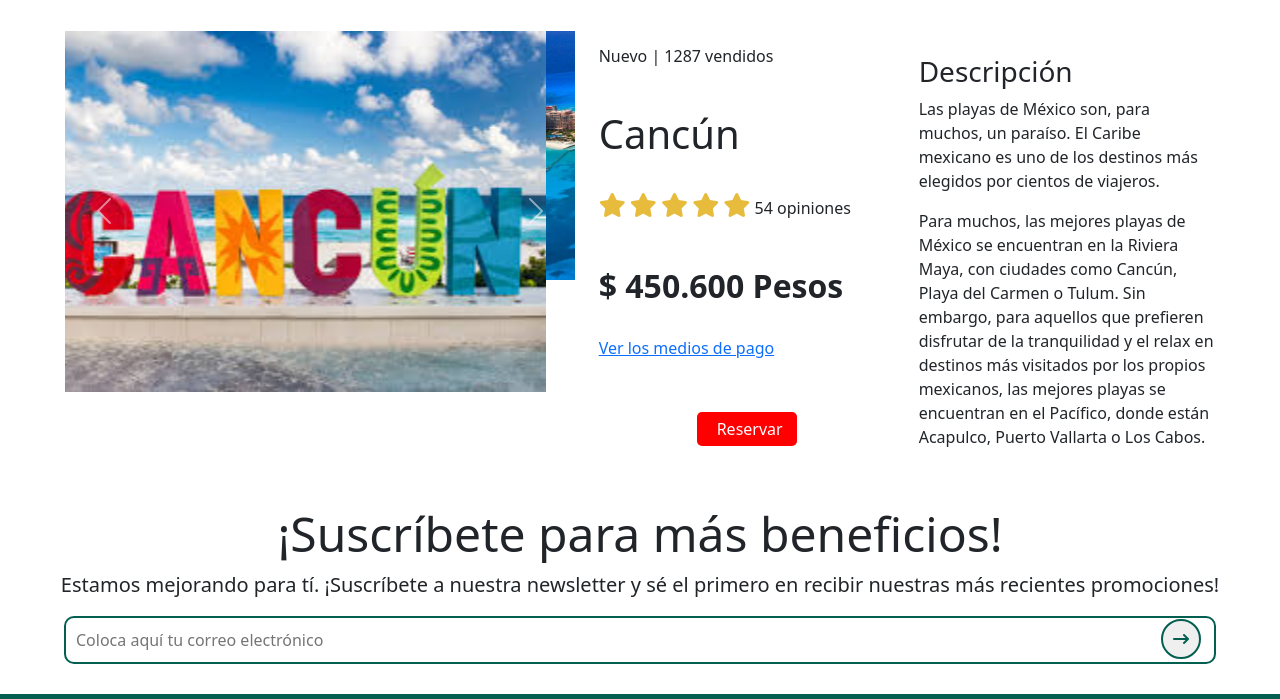
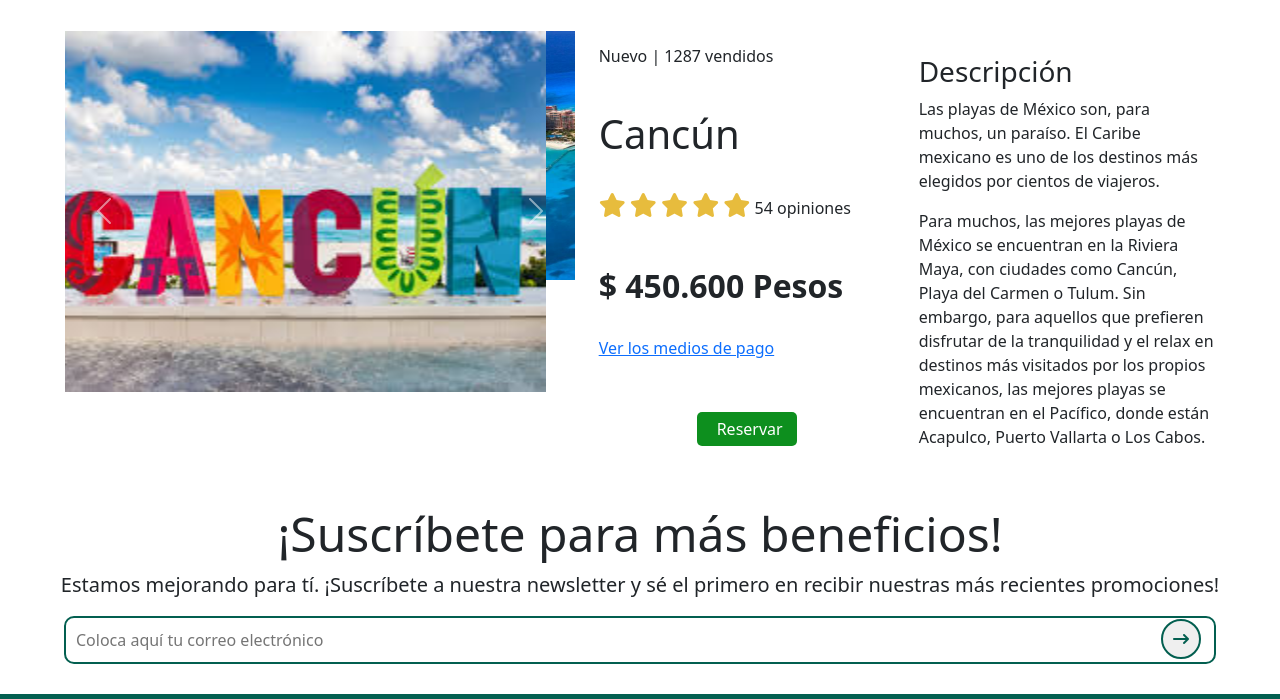
Before and after one commit to maxirosanda/viajesFlavia, a website: page pages/producto.html in a window 1280 px wide. Shown: the part 91-790 px from the top of the page. Drawn offline with nearby package versions, Linux system fonts and the light colour scheme.

Commit message:
cambios color logo blanco o verde

```diff
--- a/pages/producto.html
+++ b/pages/producto.html
@@ -6,7 +6,7 @@
     <meta name="viewport" content="width=device-width, initial-scale=1.0">
     <title>Document</title>
     <meta name="description" content="Las playas de México son, para muchos, un paraíso. El Caribe mexicano es uno de los destinos más elegidos por cientos de viajeros que, tanto en la Riviera Maya como en el Pacífico, disfrutan del mar azul y las playas de arena blanca.">
-    <link rel="shortcut icon" href="../multimedia/img/logo.png" type="image/x-icon">
+    <link rel="shortcut icon" href="./multimedia/img/logo-verde-01.png" type="image/png"/>
     <link rel="stylesheet" href="https://cdnjs.cloudflare.com/ajax/libs/font-awesome/6.3.0/css/all.min.css" integrity="sha512-SzlrxWUlpfuzQ+pcUCosxcglQRNAq/DZjVsC0lE40xsADsfeQoEypE+enwcOiGjk/bSuGGKHEyjSoQ1zVisanQ==" crossorigin="anonymous" referrerpolicy="no-referrer" />
     <link href="https://cdn.jsdelivr.net/npm/bootstrap@5.3.0-alpha1/dist/css/bootstrap.min.css" rel="stylesheet" integrity="sha384-GLhlTQ8iRABdZLl6O3oVMWSktQOp6b7In1Zl3/Jr59b6EGGoI1aFkw7cmDA6j6gD" crossorigin="anonymous">
     <link rel="stylesheet" href="../css/styles.css">
--- a/scss/_producto.scss
+++ b/scss/_producto.scss
@@ -21,7 +21,7 @@
             z-index: 100;
         }
         .boton-compra{
-            @include boton(red,white,16px,100px);
+            @include boton($btn-color,white,16px,100px);
             margin-bottom: 5px;
         }
         .boton-carrito{
```
Also changed, not shown: index.html (+2 -2 lines), pages/contactos.html (+1 -1 lines), pages/paquetes.html (+1 -1 lines), pages/sobre.html (+1 -1 lines), css/styles.css, multimedia/img/logo-verde-01.png (added), multimedia/img/logo.png, 1 other file.
